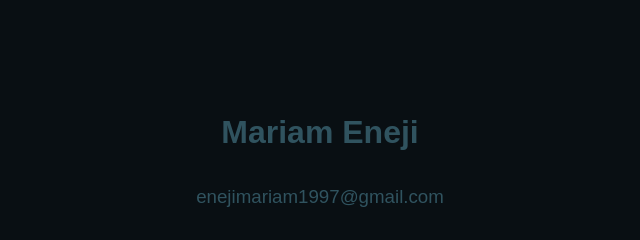
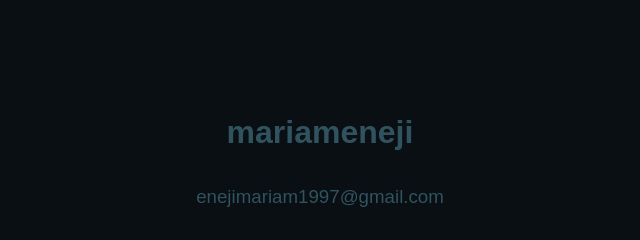
Before and after one commit to MariamEneji/HNG_stage_one, a plain HTML site: page index.html in a window 1280 px wide. Shown: the top 240 px of the page, 640-1280 px from the left. Drawn offline with Linux system fonts and the light colour scheme; animation ran at ten frames a second.

Commit message:
name change

```diff
--- a/index.html
+++ b/index.html
@@ -27,7 +27,7 @@
         </div>
 
         <div class="top">
-            <h1 data-testid="slackDisplayName">Mariam Eneji</h1>
+            <h1 data-testid="slackDisplayName">mariameneji</h1>
             <h3 data-testid="slackEmail">enejimariam1997@gmail.com</h3>
             <img src="May.jpeg" alt="Mariam Eneji" data-testid="slackProfilePicture">
             <!-- <pre></pre> -->
```
